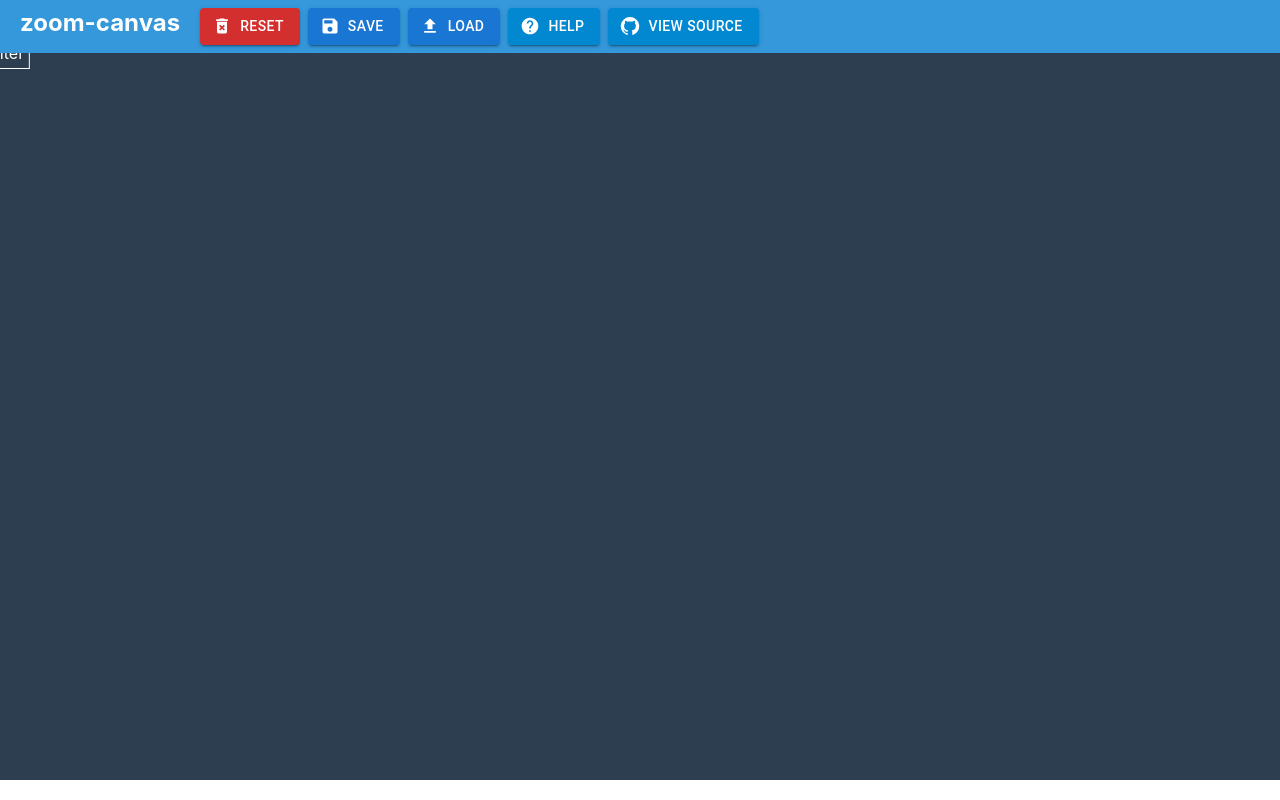
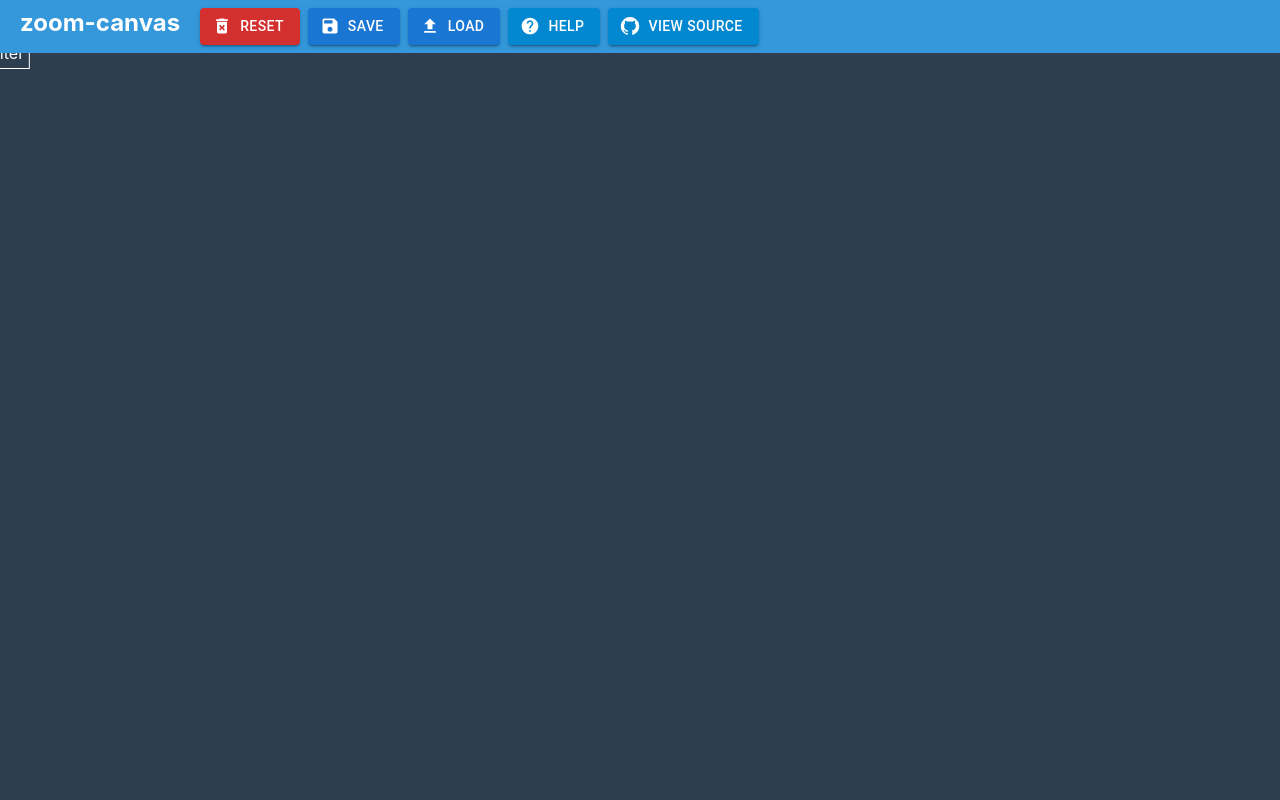
Before and after one commit to lunafutures/zoom-canvas, a React (Create React App) app: page / in a window 1280 px wide. Built offline with nearby package versions, Linux system fonts and the light colour scheme.

Commit message:
Delete footer

```diff
--- a/src/App.scss
+++ b/src/App.scss
@@ -9,7 +9,7 @@
 
 .app {
   display: grid;
-  grid-template-rows: [header] auto [body] 1fr [footer] auto;
+  grid-template-rows: [header] auto [body] 1fr;
   grid-template-columns: 1fr;
   height: 100vh;
   color: white;
@@ -41,10 +41,6 @@
 
     /* Don't let boxes appear outside of this container */
     overflow: hidden;
-  }
-
-  .app-footer {
-    grid-row: footer / span 1;
   }
 }
 
--- a/src/canvas-component.tsx
+++ b/src/canvas-component.tsx
@@ -88,7 +88,6 @@ export function CanvasComponent() {
           center
         </div>
       </div>
-      <div className="app-footer">Footer</div>
     </div>
   );
 }
```
